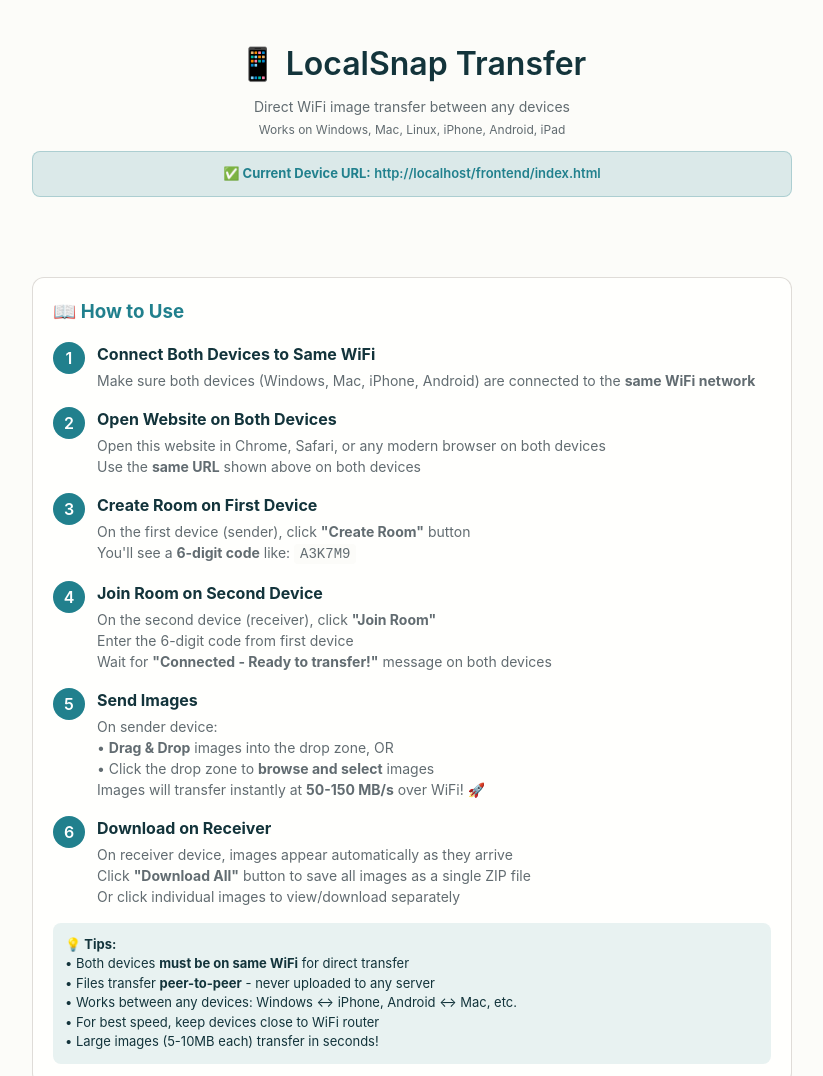
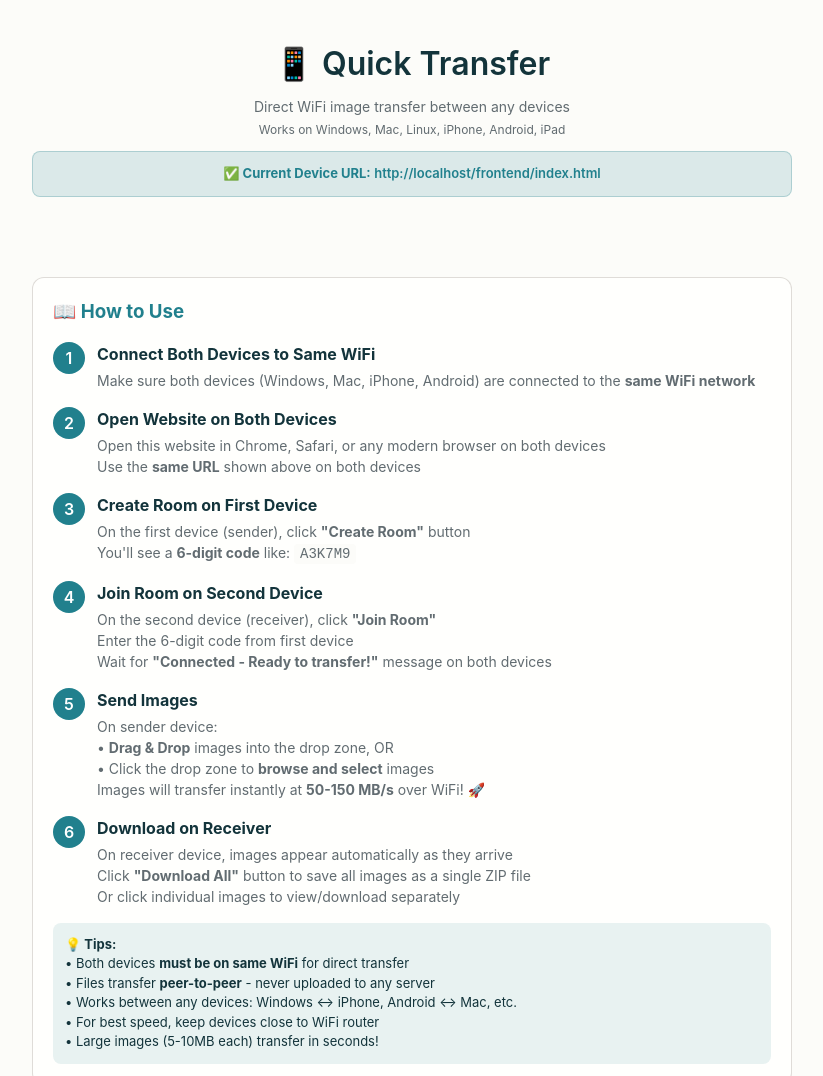
Before and after one commit to Samar727/LocalSnapServer, a plain HTML site: page frontend/index.html in a window 1280 px wide. Shown: the top 1076 px of the page, without its empty margins (228-1051 px from the left). Drawn offline with nearby package versions, Linux system fonts and the light colour scheme; no server answers.

Commit message:
name change

```diff
--- a/frontend/index.html
+++ b/frontend/index.html
@@ -301,7 +301,7 @@
 <body>
     <div class="container">
         <div class="header">
-            <h1>📱 LocalSnap Transfer</h1>
+            <h1>📱 Quick Transfer</h1>
             <p>Direct WiFi image transfer between any devices</p>
             <p style="font-size: 12px; color: var(--color-text-secondary); margin-top: 4px;">
                 Works on Windows, Mac, Linux, iPhone, Android, iPad
```
